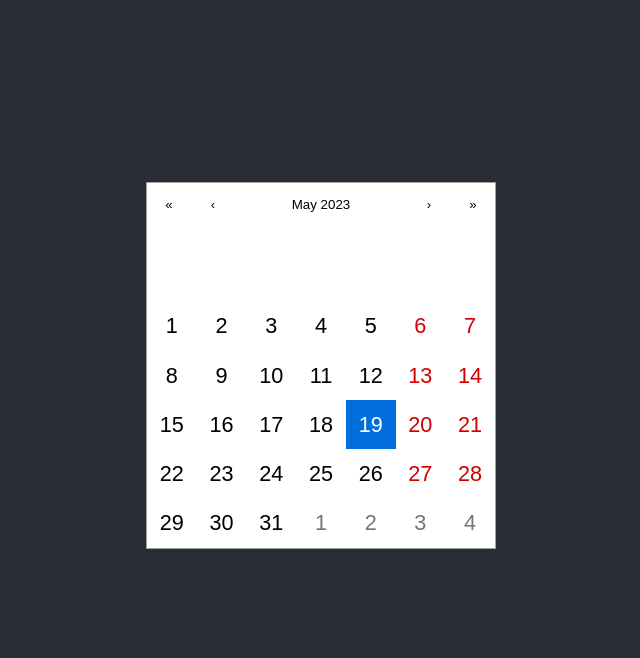
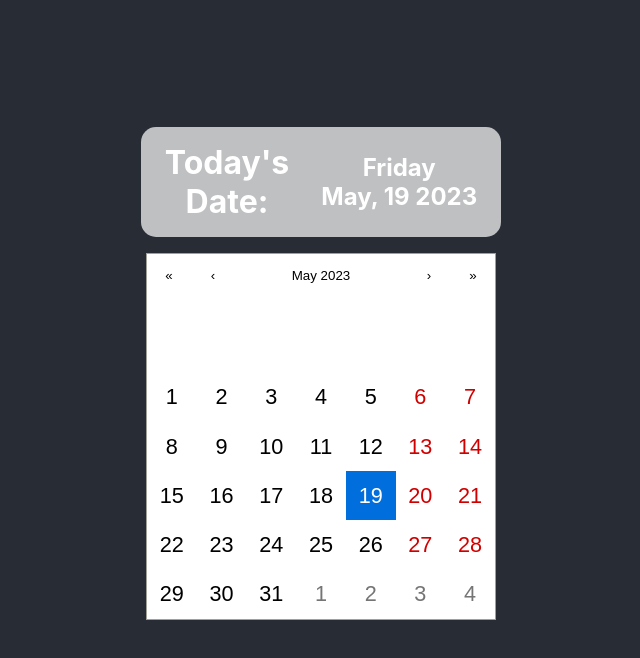
Before and after one commit to jonahp001/calendate-project, a React (Create React App) app in the folder client/: page / in a window 1280 px wide. Shown: the top 658 px of the page, without its empty margins (319-959 px from the left). Built offline with nearby package versions, Linux system fonts and the light colour scheme; no server answers.

Commit message:
created component for current date

```diff
--- a/client/src/App.js
+++ b/client/src/App.js
@@ -2,6 +2,7 @@ import { useEffect, useState } from 'react';
 import './App.css';
 import Calendar from 'react-calendar'
 import 'react-calendar/dist/Calendar.css';
+import CurrentDate from './CurrentDate';
 
 
 function App() {
@@ -24,6 +25,7 @@ function App() {
   return (
     <div className="App">
       <header className="App-header">
+        <CurrentDate />
         <Calendar onChange={onChange} value={value} />
         <h1>{serverData}</h1>
       </header>
--- /dev/null
+++ b/client/src/CurrentDate.css
@@ -0,0 +1,18 @@
+#current-date-section {
+  display: flex;
+  justify-content: space-between;
+  align-items: center;
+  background-color: rgba(255, 255, 255, 0.7);
+  padding: 1rem;
+  border-radius: 15px;
+  margin: 1rem
+}
+
+#current-date-section > h2:nth-child(1) {
+  font-size: 2rem;
+  margin: 0 1rem 0 0.5rem
+}
+
+#current-date-section>h2:nth-child(2) {
+  font-size: 1.5rem;
+  margin: 0 0.5rem 0 1rem}
--- /dev/null
+++ b/client/src/CurrentDate.js
@@ -0,0 +1,18 @@
+import './CurrentDate.css';
+
+const weekday = ["Sunday", "Monday", "Tuesday", "Wednesday", "Thursday", "Friday", "Saturday"];
+const months = ["January", "February", "March", "April", "May", "June", "July", "August", "September", "October", "November", "December",]
+const d = new Date();
+let day = weekday[d.getDay()];
+let month = months[d.getMonth()];
+let date = d.getDate();
+let year = d.getFullYear();
+
+export default function CurrentDate() {
+  return (
+    <div id="current-date-section">
+      <h2>Today's<br></br>Date:</h2>
+      <h2>{ day } <br></br>{ month }, { date } { year }</h2>
+    </div>
+  )
+}
```
Also changed, not shown: 1 other file (tests, documents, lock files or other folders).
